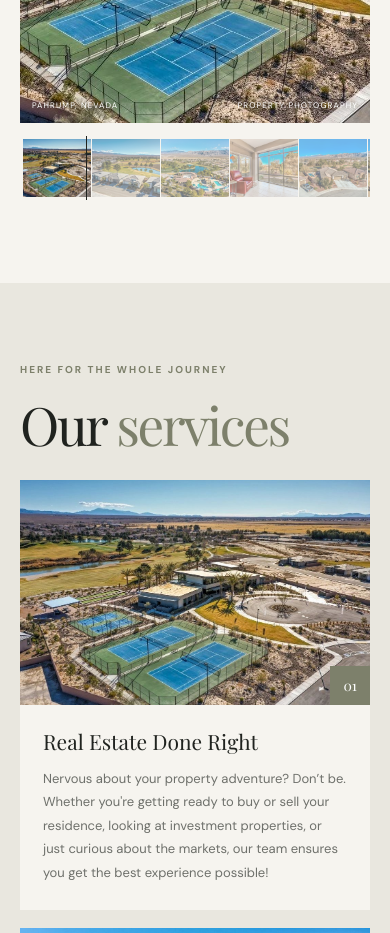
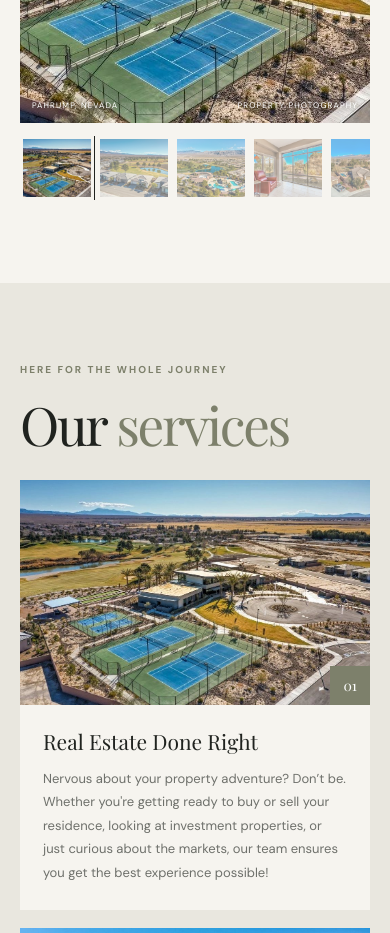
Before and after one commit to s3e0o/marci-metzger-homes-redesign-attempt, a React (Vite) app: page / in a window 390 px wide. Shown: the part 4840-5773 px from the top of the page. Built offline with nearby package versions, Linux system fonts and the light colour scheme; a web font is replaced by a local one.

Commit message:
final changes

```diff
--- a/src/styles.css
+++ b/src/styles.css
@@ -158,11 +158,11 @@ h2 em, h1 em { font-weight: 400; }
 @keyframes gallery-photo-in { from { opacity: 0; } to { opacity: 1; } }
 @keyframes gallery-photo-out { from { opacity: 1; } to { opacity: 0; } }
 .gallery__caption { position: absolute; right: 20px; bottom: 20px; left: 20px; display: flex; justify-content: space-between; color: white; font-size: 9px; letter-spacing: .14em; text-shadow: 0 1px 6px rgba(0,0,0,.55); text-transform: uppercase; }
-.gallery__thumbnails { display: grid; grid-template-columns: repeat(6, 1fr); gap: 12px; margin-top: 13px; }
-.gallery__thumbnails button { padding: 0; border: 0; opacity: .55; background: transparent; cursor: pointer; transition: opacity var(--motion-fast) var(--ease-out), transform var(--motion-fast) var(--ease-out); }
+.gallery__thumbnails { display: grid; grid-template-columns: repeat(6, minmax(0, 1fr)); gap: 12px; margin-top: 13px; padding: 3px; }
+.gallery__thumbnails button { display: block; min-width: 0; padding: 0; border: 0; opacity: .55; background: transparent; cursor: pointer; transition: opacity var(--motion-fast) var(--ease-out), transform var(--motion-fast) var(--ease-out); }
 .gallery__thumbnails button:hover { opacity: .85; transform: translateY(-2px); }
 .gallery__thumbnails button.is-active { opacity: 1; outline: 1px solid var(--ink); outline-offset: 3px; }
-.gallery__thumbnails img { height: clamp(55px, 9vw, 95px); object-fit: cover; }
+.gallery__thumbnails img { width: 100%; height: clamp(55px, 9vw, 95px); object-fit: cover; }
 
 .services { padding-block: 112px 126px; background: #e9e7df; }
 .section-heading--services { margin-bottom: 48px; }
@@ -309,8 +309,9 @@ h2 em, h1 em { font-weight: 400; }
   .gallery-controls i { width: 16px; }
   .gallery__stage { height: 390px; }
   .gallery__caption { right: 12px; bottom: 13px; left: 12px; font-size: 8px; }
-  .gallery__thumbnails { grid-template-columns: repeat(6, minmax(60px, 1fr)); gap: 9px; overflow-x: auto; padding: 3px; }
-  .gallery__thumbnails img { width: 68px; height: 58px; }
+  .gallery__thumbnails { display: flex; gap: 9px; overflow-x: auto; }
+  .gallery__thumbnails button { flex: 0 0 68px; }
+  .gallery__thumbnails img { height: 58px; }
   .services { padding-block: 78px 83px; }
   .section-heading--services { align-items: end; }
   .section-heading--services > p { display: none; }
```
